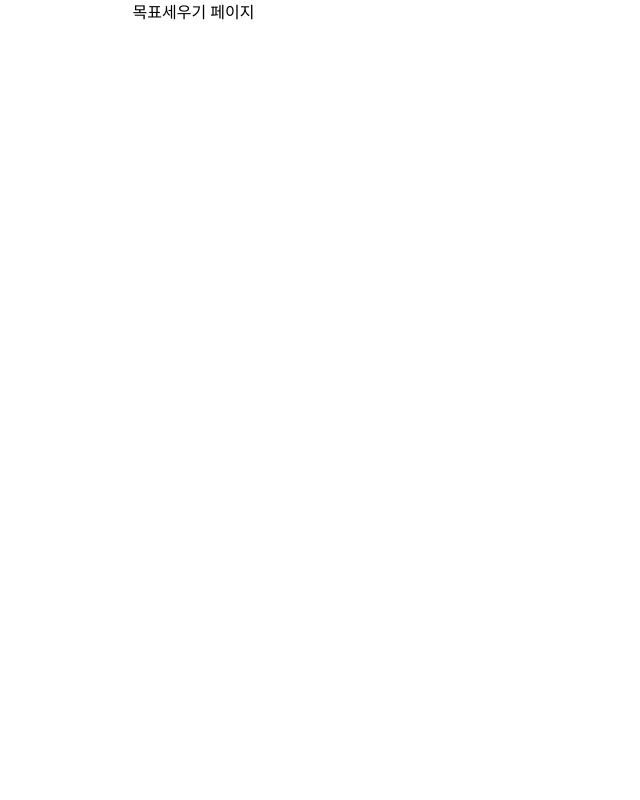
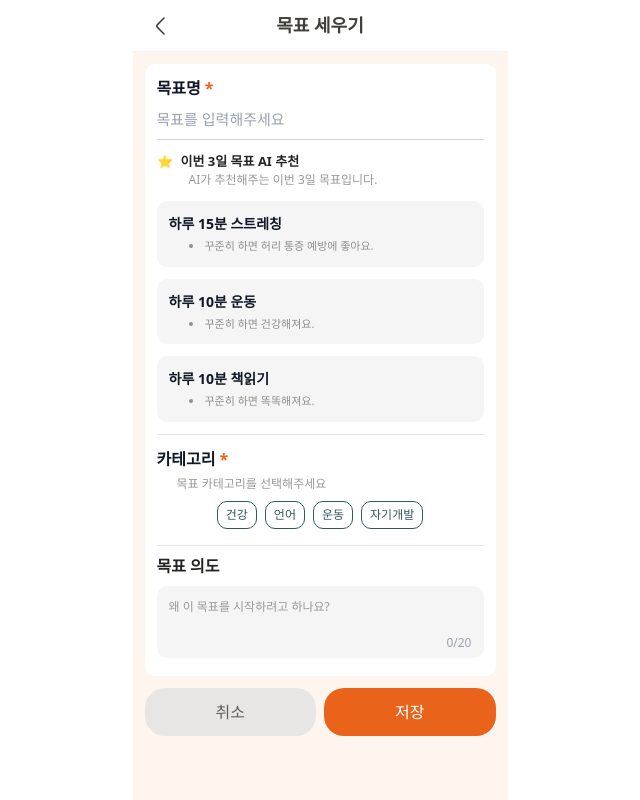
Before and after one commit to KUIT-Hackathon-Team1/JAKSIM-Web, a React (Vite) app: page /goal/new in a window 1280 px wide. Shown: the whole page, without its empty margins (320-960 px from the left). Built offline with nearby package versions, Linux system fonts and the light colour scheme.

Commit message:
feat : 목표세우기 ui 제작

```diff
--- a/src/components/DayMemo.tsx
+++ b/src/components/DayMemo.tsx
@@ -14,7 +14,18 @@ export const DayMemo = ({ startDate, initialDay = 1, onMemoChange }: DayMemoProp
     3: "",
   });
 
-  //날짜 계산
+  // 현재까지 지난 날짜 계산
+  const getCurrentDay = (): number => {
+    const start = new Date(startDate);
+    const today = new Date();
+    const diffTime = today.getTime() - start.getTime();
+    const diffDays = Math.floor(diffTime / (1000 * 60 * 60 * 24)) + 1;
+    return Math.max(1, Math.min(diffDays, 3));
+  };
+
+  const maxDay = getCurrentDay();
+
+  // 날짜 계산
   const getDateForDay = (day: number) => {
     const date = new Date(startDate);
     date.setDate(date.getDate() + (day - 1));
@@ -29,7 +40,10 @@ export const DayMemo = ({ startDate, initialDay = 1, onMemoChange }: DayMemoProp
   };
 
   const handleDayClick = (day: 1 | 2 | 3) => {
-    setSelectedDay(day);
+    // 지난 날짜만 클릭 가능
+    if (day <= maxDay) {
+      setSelectedDay(day);
+    }
   };
 
   const handleMemoChange = (value: string) => {
@@ -49,7 +63,14 @@ export const DayMemo = ({ startDate, initialDay = 1, onMemoChange }: DayMemoProp
           <button
             key={day}
             onClick={() => handleDayClick(day)}
-            className={`px-6 py-1 rounded-t-2xl font-semibold text-lg ${selectedDay === day ? "bg-white text-[#315762]" : "bg-[#FFBF3F] text-white"}`}
+            disabled={day > maxDay}
+            className={`px-6 py-1 rounded-t-2xl font-semibold text-lg ${
+              selectedDay === day
+                ? "bg-white text-[#315762]"
+                : day > maxDay
+                ? "bg-gray-300 text-gray-500 cursor-not-allowed"
+                : "bg-[#FFBF3F] text-white"
+            }`}
           >
             D+{day}
           </button>
--- a/src/components/GoalCompleteModal.tsx
+++ b/src/components/GoalCompleteModal.tsx
@@ -25,8 +25,8 @@ export const GoalCompleteModal = ({
   if (!isOpen) return null;
 
   return (
-    <div className="fixed inset-0 bg-black bg-opacity-50 flex items-center justify-center z-50 p-4" onClick={onClose}>
-      <div className="bg-white rounded-3xl p-8 max-w-md w-full" onClick={(e) => e.stopPropagation()}>
+    <div className="fixed inset-0 bg-black/50 flex items-center justify-center z-50 p-4" onClick={onClose}>
+      <div className="bg-white rounded-[10px] p-5 w-[342px]" onClick={(e) => e.stopPropagation()}>
         {/* 메달 뱃지 */}
         <div className="flex justify-center mb-6">
           <MedalBadge type={medalType} />
@@ -34,41 +34,54 @@ export const GoalCompleteModal = ({
 
         {/* 카테고리 아이콘 */}
         <div className="flex justify-center mb-6">
-          <div className="w-24 h-24 bg-[#FFBF3F] rounded-full flex items-center justify-center border-4 border-[#315762]">
-            <img src={categoryIcon} alt="" className="w-12 h-12" />
+          <div>
+            <img src={categoryIcon} alt="" />
           </div>
         </div>
 
         {/* 메시지 */}
-        <div className="text-center mb-8">
-          <p className="text-gray-800 mb-2">지금 루틴이 잘 맞아요.</p>
-          <p className="text-gray-800">3일 동안 난이도를 조금 올려볼까요?</p>
+        <div className="text-center text-black mb-5 text-[15px]">
+          <p>지금 루틴이 잘 맞아요.</p>
+          <p>3일 동안 난이도를 조금 올려볼까요?</p>
         </div>
 
         {/* 난이도 조절 버튼 */}
-        <div className="flex gap-3 mb-4">
-          <ActionButton variant="outline" onClick={onLowerDifficulty}>
-            난이도
-            <br />
-            낮추기
-          </ActionButton>
+        <div className="flex gap-3 mb-3 text-[16px]">
+          <div className="flex-1">
+            <button
+              onClick={onLowerDifficulty}
+              className="bg-white text-[#E9631A] h-[50px] w-full rounded-[20px] border-[1.5px] border-[#E9631A] cursor-pointer"
+            >
+              난이도
+              <br />
+              낮추기
+            </button>
+          </div>
 
-          <ActionButton variant="outline" onClick={onMaintain}>
-            유지하기
-          </ActionButton>
+          <div className="flex-1">
+            <button
+              onClick={onMaintain}
+              className="bg-white text-[#E9631A] h-[50px]  w-full rounded-[20px] border-[1.5px] border-[#E9631A] cursor-pointer"
+            >
+              유지하기
+              <br />
+            </button>
+          </div>
 
           <div className="relative flex-1">
-            <span className="absolute -top-2 right-2 bg-[#E9631A] text-white text-xs px-2 py-0.5 rounded-full z-10">추천</span>
-            <ActionButton variant="outline" onClick={onIncreaseDifficulty}>
-              난이도
-              <br />
+            <span className="absolute -top-4 right-6 text-[#E9631A] text-xs px-2 py-0.5 rounded-full z-10">추천</span>
+            <button
+              onClick={onIncreaseDifficulty}
+              className="bg-white text-[#E9631A] h-[50px] w-full rounded-[20px] border-[1.5px] border-[#E9631A] cursor-pointer"
+            >
+              난이도 <br />
               높이기
-            </ActionButton>
+            </button>
           </div>
         </div>
 
         {/* 새로운 목표 버튼 */}
-        <ActionButton variant="outline" onClick={onNewGoal}>
+        <ActionButton variant="disabled" onClick={onNewGoal}>
           새로운 목표 도전하기
         </ActionButton>
       </div>
--- /dev/null
+++ b/src/components/GoalFormBottom.tsx
@@ -0,0 +1,52 @@
+interface GoalFormBottomProps {
+  selectedCategory: string;
+  onCategorySelect: (category: string) => void;
+  purpose: string;
+  onPurposeChange: (value: string) => void;
+}
+
+const GoalFormBottom = ({ selectedCategory, onCategorySelect, purpose, onPurposeChange }: GoalFormBottomProps) => {
+  const categories = ["건강", "언어", "운동", "자기개발"];
+
+  return (
+    <div className=" pt-3 border-t border-gray-200">
+      {/* 카테고리 */}
+      <div className="mb-4">
+        <label className="block text-[16px] font-semibold text-gray-900 mb-1">
+          카테고리 <span className="text-[#E9631A]">*</span>
+        </label>
+        <p className="text-[12px] text-[#989898] mb-2 pl-5">목표 카테고리를 선택해주세요</p>
+        <div className="flex gap-2 flex-wrap justify-center">
+          {categories.map((category) => (
+            <button
+              key={category}
+              onClick={() => onCategorySelect(category)}
+              className={`px-2 py-1 rounded-[10px] border text-[12px] font-medium ${
+                selectedCategory === category ? "bg-[#315762] text-white border-[#315762]" : "bg-white text-[#315762] border-[#315762] border-[1.5px]"
+              }`}
+            >
+              {category}
+            </button>
+          ))}
+        </div>
+      </div>
+
+      {/* 목표 의도 */}
+      <div className="">
+        <label className="block text-[16px] font-semibold  border-t border-gray-200 text-[#252422] pt-2 mb-2">목표 의도</label>
+        <div className="relative">
+          <textarea
+            value={purpose}
+            onChange={(e) => onPurposeChange(e.target.value)}
+            placeholder="왜 이 목표를 시작하려고 하나요?"
+            maxLength={20}
+            className="w-full px-3 py-3 bg-[#F6F5F5] rounded-[10px] resize-none h-18 focus:outline-none text-[12px] placeholder:text-[#989898]"
+          />
+          <span className="absolute bottom-3 right-3 text-[12px] text-gray-400">{purpose.length}/20</span>
+        </div>
+      </div>
+    </div>
+  );
+};
+
+export default GoalFormBottom;
--- /dev/null
+++ b/src/components/GoalNameInput.tsx
@@ -0,0 +1,35 @@
+interface GoalNameInputProps {
+  value: string;
+  onChange: (value: string) => void;
+}
+
+const GoalNameInput = ({ value, onChange }: GoalNameInputProps) => {
+  return (
+    <div className="">
+      {/* 목표명 입력 */}
+      <div className="mb-3">
+        <label className="block text-[16px] font-semibold text-gray-900">
+          목표명 <span className="text-[#E9631A]">*</span>
+        </label>
+        <input
+          type="text"
+          value={value}
+          onChange={(e) => onChange(e.target.value)}
+          placeholder="목표를 입력해주세요"
+          className="w-full py-2 border-b border-b-gray-300 text-[15px] focus:outline-none focus:border-gray-400 placeholder:text-gray-400"
+        />
+      </div>
+
+      {/* AI 추천 섹션 */}
+      <div className="mb-2">
+        <div className="flex items-center gap-2">
+          <span className="text-[13px]">⭐</span>
+          <h2 className="text-[13px] font-semibold text-[#252422]">이번 3일 목표 AI 추천</h2>
+        </div>
+        <p className="text-[12px] text-[#989898] mb-3 pl-8">AI가 추천해주는 이번 3일 목표입니다.</p>
+      </div>
+    </div>
+  );
+};
+
+export default GoalNameInput;
--- /dev/null
+++ b/src/components/GoalNewForm.tsx
@@ -0,0 +1,64 @@
+import { useState } from "react";
+import GoalNameInput from "./GoalNameInput";
+import GoalSuggestionCard from "./GoalSuggestionCard";
+import GoalFormBottom from "./GoalFormBottom";
+import { ActionButton } from "./ActionButton";
+
+const GoalNewForm = () => {
+  const [goalName, setGoalName] = useState("");
+  const [selectedCategory, setSelectedCategory] = useState("");
+  const [purpose, setPurpose] = useState("");
+
+  // AI 추천 목표 데이터
+  const suggestions = [
+    {
+      id: 1,
+      title: "하루 15분 스트레칭",
+      description: "꾸준히 하면 허리 통증 예방에 좋아요.",
+    },
+    {
+      id: 2,
+      title: "하루 10분 운동",
+      description: "꾸준히 하면 건강해져요.",
+    },
+    {
+      id: 3,
+      title: "하루 10분 책읽기",
+      description: "꾸준히 하면 똑똑해져요.",
+    },
+  ];
+
+  const handleSuggestionClick = (title: string) => {
+    setGoalName(title);
+  };
+
+  return (
+    <>
+      <div className="p-3 m-3 rounded-[10px] bg-white">
+        {/* 목표명 입력 */}
+        <GoalNameInput value={goalName} onChange={setGoalName} />
+
+        {/* AI 추천 카드들 */}
+        <div className="">
+          {suggestions.map((suggestion) => (
+            <GoalSuggestionCard
+              key={suggestion.id}
+              title={suggestion.title}
+              description={suggestion.description}
+              onClick={() => handleSuggestionClick(suggestion.title)}
+            />
+          ))}
+        </div>
+
+        {/* 카테고리 + 목표 의도 */}
+        <GoalFormBottom selectedCategory={selectedCategory} onCategorySelect={setSelectedCategory} purpose={purpose} onPurposeChange={setPurpose} />
+      </div>
+      <div className="flex m-3 gap-2">
+        <ActionButton variant="disabled">취소</ActionButton>
+        <ActionButton variant="primary">저장</ActionButton>
+      </div>
+    </>
+  );
+};
+
+export default GoalNewForm;
--- /dev/null
+++ b/src/components/GoalSuggestionCard.tsx
@@ -0,0 +1,18 @@
+interface GoalSuggestionCardProps {
+  title: string;
+  description: string;
+  onClick: () => void;
+}
+
+const GoalSuggestionCard = ({ title, description, onClick }: GoalSuggestionCardProps) => {
+  return (
+    <div onClick={onClick} className="bg-[#F6F5F5] rounded-[10px] p-3 cursor-pointer my-3">
+      <h3 className="text-[14px] font-semibold text-gray-900 mb-1">{title}</h3>
+      <ul className="list-disc list-inside">
+        <li className="text-[11px] text-[#8E8E8E] pl-5">{description}</li>
+      </ul>
+    </div>
+  );
+};
+
+export default GoalSuggestionCard;
--- a/src/components/Header.tsx
+++ b/src/components/Header.tsx
@@ -3,7 +3,7 @@
 import { useState } from "react";
 import QuitGoalModal from "./QuitGoalModal";
 
-interface HeaderProps {
+export interface HeaderProps {
   title: string;
   onBack?: () => void;
   onEdit: () => void;
--- a/src/pages/GoalNew/GoalNew.tsx
+++ b/src/pages/GoalNew/GoalNew.tsx
@@ -1,8 +1,25 @@
+import { useNavigate } from "react-router-dom";
+import GoalNewForm from "../../components/GoalNewForm";
+
 const GoalNew = () => {
+  const navigate = useNavigate();
+
   return (
-    <>
-      <p>목표세우기 페이지</p>
-    </>
+    <div className="min-h-screen bg-[#FEF6EE]">
+      <header className="h-13 grid grid-cols-[1fr_auto_1fr] items-center bg-white border-b border-gray-100 px-4">
+        <div className="flex justify-start">
+          <button aria-label="back" onClick={() => navigate("/home")} className="cursor-pointer">
+            <img src="/arrow-left.svg" alt="뒤로가기" />
+          </button>
+        </div>
+
+        <h1 className="text-[18px] font-semibold text-[#3F3E3A] text-center">목표 세우기</h1>
+
+        <div></div>
+      </header>
+
+      <GoalNewForm />
+    </div>
   );
 };
 
```
Also changed, not shown: src/pages/MyGoal/MyGoal.tsx (+75 -8 lines).
